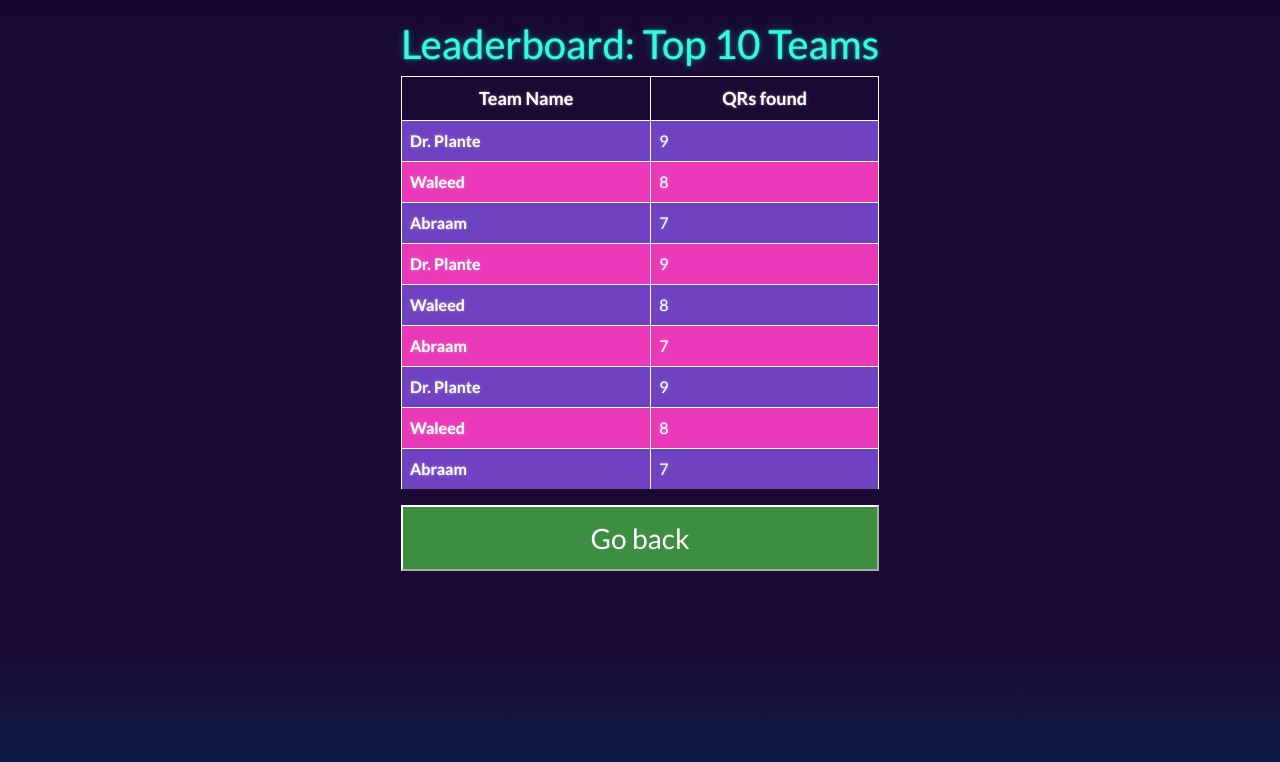
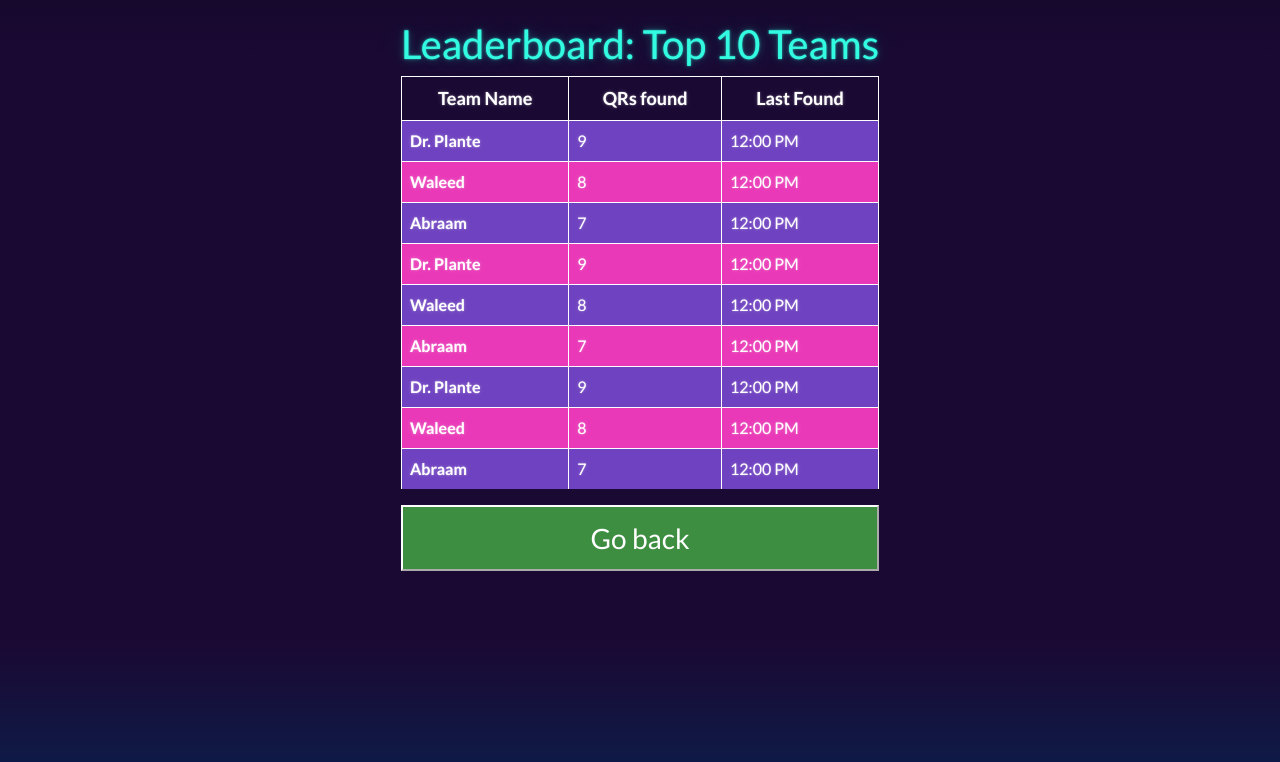
Before and after one commit to Abraam00/Web-dev-Project2-KeyMasters, a React (Create React App) app in the folder my-app/: page /leaderboard in a window 1280 px wide. Shown: the top 762 px of the page. Built offline with nearby package versions, Linux system fonts and the light colour scheme.

Commit message:
Added column for timestamp

```diff
--- a/my-app/src/Leaderboard.js
+++ b/my-app/src/Leaderboard.js
@@ -9,38 +9,47 @@ const Leaderboard = () => {
     {
       name: "Dr. Plante",
       score: "9",
+      time: "12:00 PM",
     },
     {
       name: "Waleed",
       score: "8",
+      time: "12:00 PM",
     },
     {
       name: "Abraam",
       score: "7",
+      time: "12:00 PM",
     },
     {
       name: "Dr. Plante",
       score: "9",
+      time: "12:00 PM",
     },
     {
       name: "Waleed",
       score: "8",
+      time: "12:00 PM",
     },
     {
       name: "Abraam",
       score: "7",
+      time: "12:00 PM",
     },
     {
       name: "Dr. Plante",
       score: "9",
+      time: "12:00 PM",
     },
     {
       name: "Waleed",
       score: "8",
+      time: "12:00 PM",
     },
     {
       name: "Abraam",
       score: "7",
+      time: "12:00 PM",
     },
   ]);
 
@@ -61,6 +70,9 @@ const Leaderboard = () => {
                 <th className="headingText" scope="col">
                   QRs found
                 </th>
+                <th className="headingText" scope="col">
+                  Last Found
+                </th>
               </tr>
             </thead>
             <tbody>
@@ -73,6 +85,7 @@ const Leaderboard = () => {
                   >
                     <th>{team.name}</th>
                     <td>{team.score}</td>
+                    <td>{team.time}</td>
                   </tr>
                 );
               })}
```
